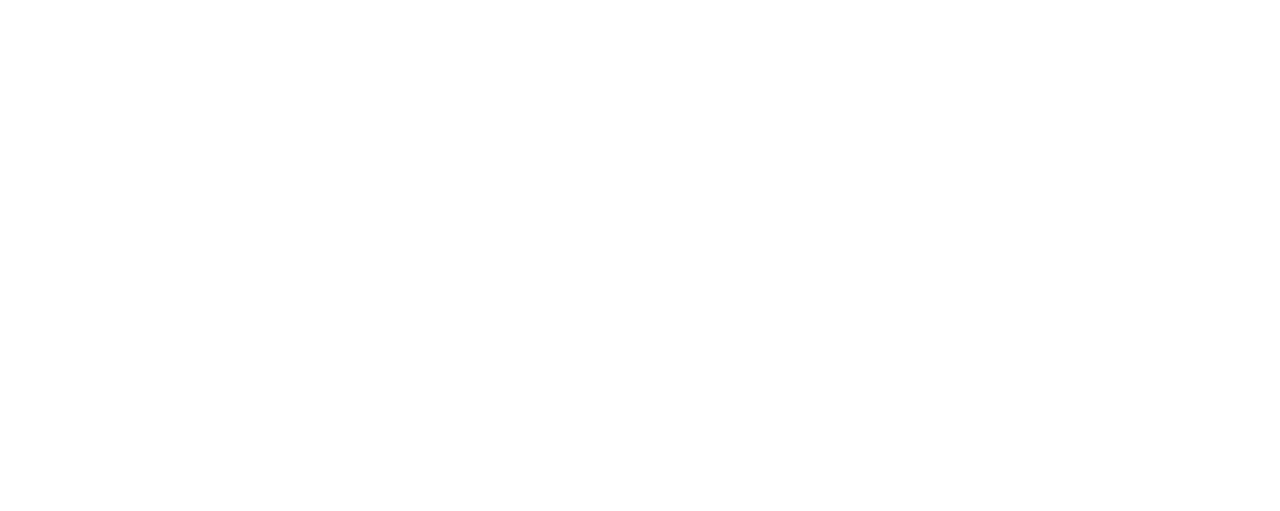
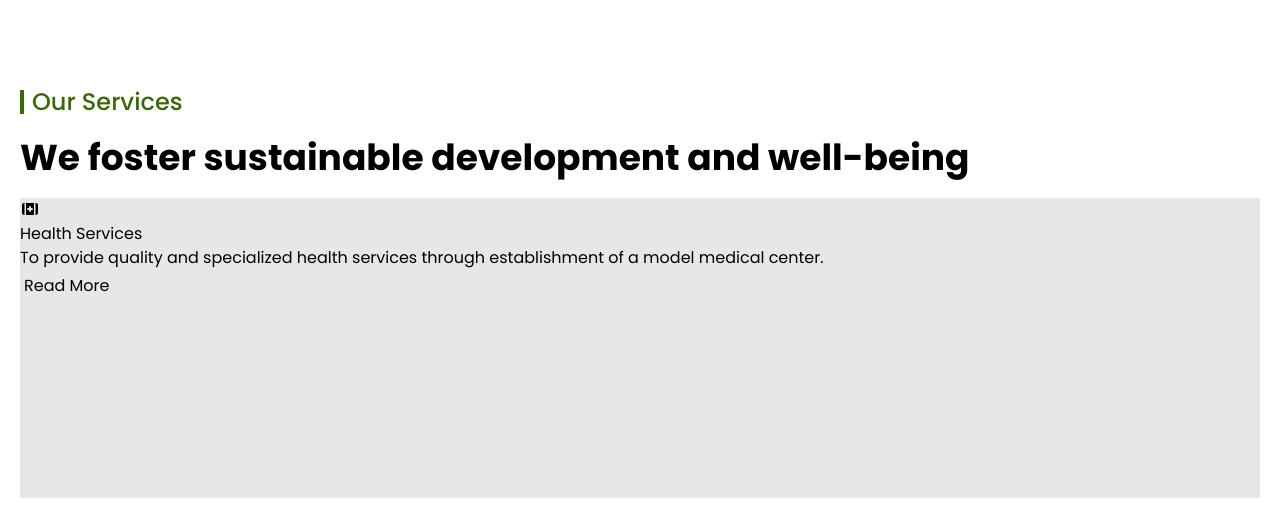
Before and after one commit to African-Mande-Foundation/Africano-Mande-Foundation-Website, a Next.js app: page / in a window 1280 px wide. Shown: the part 1380-1891 px from the top of the page. Before the commit the page ends 1430 px from the top, so only its background shows below. Built offline with nearby package versions, Linux system fonts and the light colour scheme.

Commit message:
Initial commit

```diff
--- a/app/components/AboutUs.tsx
+++ b/app/components/AboutUs.tsx
@@ -46,7 +46,7 @@
         </div>
         <div className="items-start justify-start  md:w-1/2 flex flex-col mt-10 gap-y-4">
 
-            <div className="text-xl font-medium text-[#3b6907] items-center justify-center flex gap-x-2"><div className="bg-[#3b6907] w-1 h-6"></div><p>About Us</p></div>
+            <div className="text-xl lg:text-2xl font-medium text-[#3b6907] items-center justify-center flex gap-x-2"><div className="bg-[#3b6907] w-1 h-6"></div><p>About Us</p></div>
             <div className="text-[#6f6f6f] text-sm md:text-base text-justify flex flex-col p-1 gap-y-2">
                 <p>The Africano Mande Foundation (AMF) was founded in 2018 by the family and friends of Africano Mande Gedima as a non-political, non-governmental and a legacy Foundation named after <Link href="#" className="text-[#0000ff] underline">Africano Mande Gedima</Link>, the first Governor of <Link href="#" className="text-[#0000ff] underline">Maridi State</Link>.</p>
                 <p>AMF was founded in order to champion Africano Mande’s philosophy, ideals and vision through the philanthropic and non-governmental tracks with the aim of “giving back” to the community opportunities for socioeconomic transformation for improved community wellbeing through capacity development for innovation, access to social services (education, health etc), community awareness and community development.</p>
--- /dev/null
+++ b/app/components/Services.tsx
@@ -0,0 +1,29 @@
+import { FontAwesomeIcon } from "@fortawesome/react-fontawesome";
+import { faKitMedical } from "@fortawesome/free-solid-svg-icons";
+
+export default function Services(){
+    return (
+        <div className="bg-white w-full mt-4 items-center justify-center flex">
+            <div className=" p-2 md:p-4 lg:px-5 max-w-screen-xl w-full relative flex flex-col gap-y-5 items-start justify-center h-auto">
+                <div className="md:text-xl lg:text-2xl font-medium text-[#3b6907] items-center justify-center flex gap-x-2"><div className="bg-[#3b6907] w-1 h-6"></div><p>Our Services</p></div>
+
+                <div className="text-black font-bold text-2xl md:text-3xl lg:text-4xl">We foster sustainable development and well-being</div>
+                <div className="w-full grid grid-cols-1 gap-2">
+                    <div className="service health relative w-full h-[300px]">
+                        <div className="absolute serv w-full h-full bg:transparent hover:bg-black/50">
+                            <FontAwesomeIcon
+                            icon={faKitMedical}
+                            />
+                            <div>
+                                <p>Health Services</p>
+                                <p>To provide quality and specialized health services through establishment of a model medical center.</p>
+                            </div>
+                            <button className="p-1 text-black">Read More</button>
+                        </div>
+                    </div>
+                </div>
+            </div>
+
+        </div>
+    )
+}
--- a/app/globals.css
+++ b/app/globals.css
@@ -90,3 +90,25 @@
 .about-shadow:hover {
   transform: scale(1.05);
 }
+
+
+
+.health {
+  background: #e7e7e7;
+  color: #000;
+}
+
+.health:hover{
+  background: url(https://firebasestorage.googleapis.com/v0/b/foundation-fm.firebasestorage.app/o/AMF%20Website%20Media%2Fhealth.JPG?alt=media&token=e9c6594b-c448-4151-baa4-5499b80e36d9);
+   background-position:center;
+  background-size:cover;
+}
+
+.health:hover > .serv {
+  color: #fff;
+}
+
+.health:hover > .serv button{
+  color: #fff;
+  border: #fff;
+}
--- a/app/page.tsx
+++ b/app/page.tsx
@@ -1,6 +1,7 @@
 import Navbar from "./components/Navbar";
 import Hero from "./components/Hero";
 import AboutUs from "./components/AboutUs";
+import Services from "./components/Services";
 
 export default function Home() {
   return (
@@ -8,6 +9,7 @@
       <Navbar/>
       <Hero/>
       <AboutUs/>
+      <Services/>
     </div>
   );
 }
--- a/package.json
+++ b/package.json
@@ -9,6 +9,7 @@
     "lint": "eslint"
   },
   "dependencies": {
+    "@fortawesome/fontawesome-svg-core": "^7.0.1",
     "@fortawesome/free-solid-svg-icons": "^7.0.1",
     "@fortawesome/react-fontawesome": "^3.0.2",
     "lucide-react": "^0.543.0",
```
Also changed, not shown: 1 other file (tests, documents, lock files or other folders).
